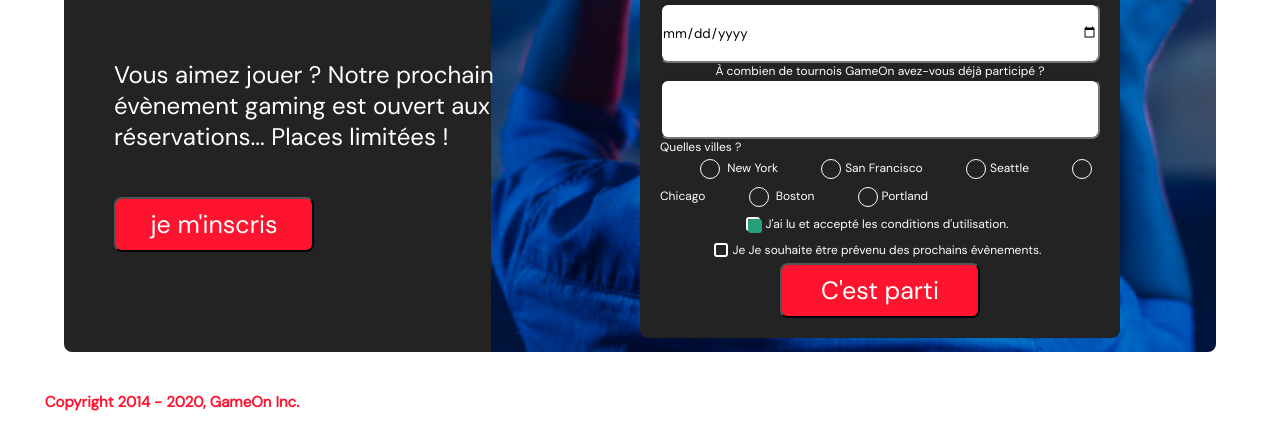
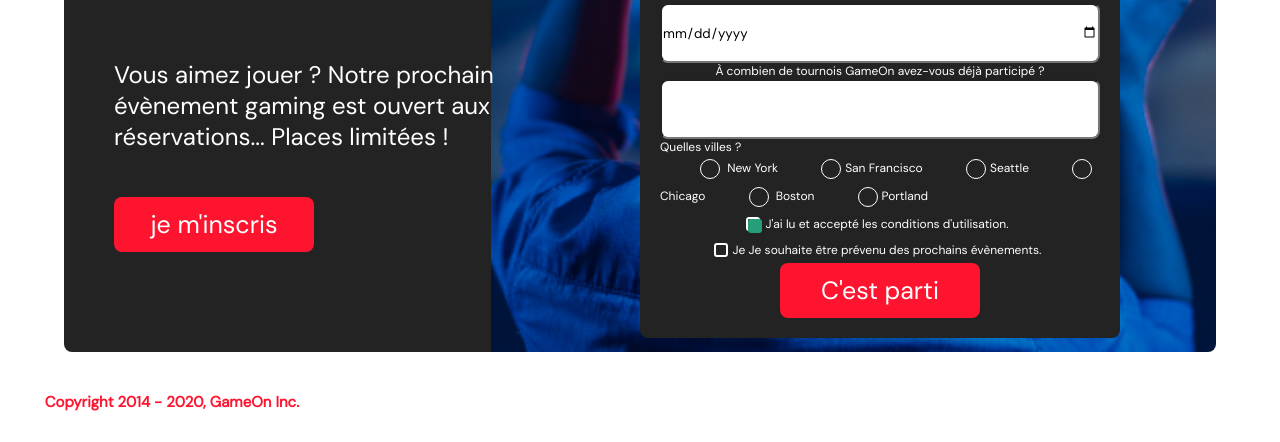
Before and after one commit to stoyann-open-classrooms/-stoyann-open-classrooms-StoyannVelten_4_18022020, a plain HTML site: page index.html in a window 1280 px wide. Shown: the part 453-895 px from the top of the page. Drawn offline with Linux system fonts and the light colour scheme.

Commit message:
supression border btn

```diff
--- a/sass/_components.scss
+++ b/sass/_components.scss
@@ -141,11 +141,11 @@
 
 
 .btn-submit{
-    width: 200px;
-    background-color: #FE142F;
-    height: 55px;
-    border-radius: 8px;
-    font-size: 25px;
+
+  @include btn;
+
+
+
     text-align: center;
     color: white;
     margin: auto;
--- a/sass/_mixins.scss
+++ b/sass/_mixins.scss
@@ -6,6 +6,8 @@
     font-size: 25px;
     text-align: center;
     color: white;
+    border: none;
+    transition: all 0.5s ease;
 
     &:hover{
     background-color: $color-btn-hover;
```
Also changed, not shown: main.css, 1 other file.
